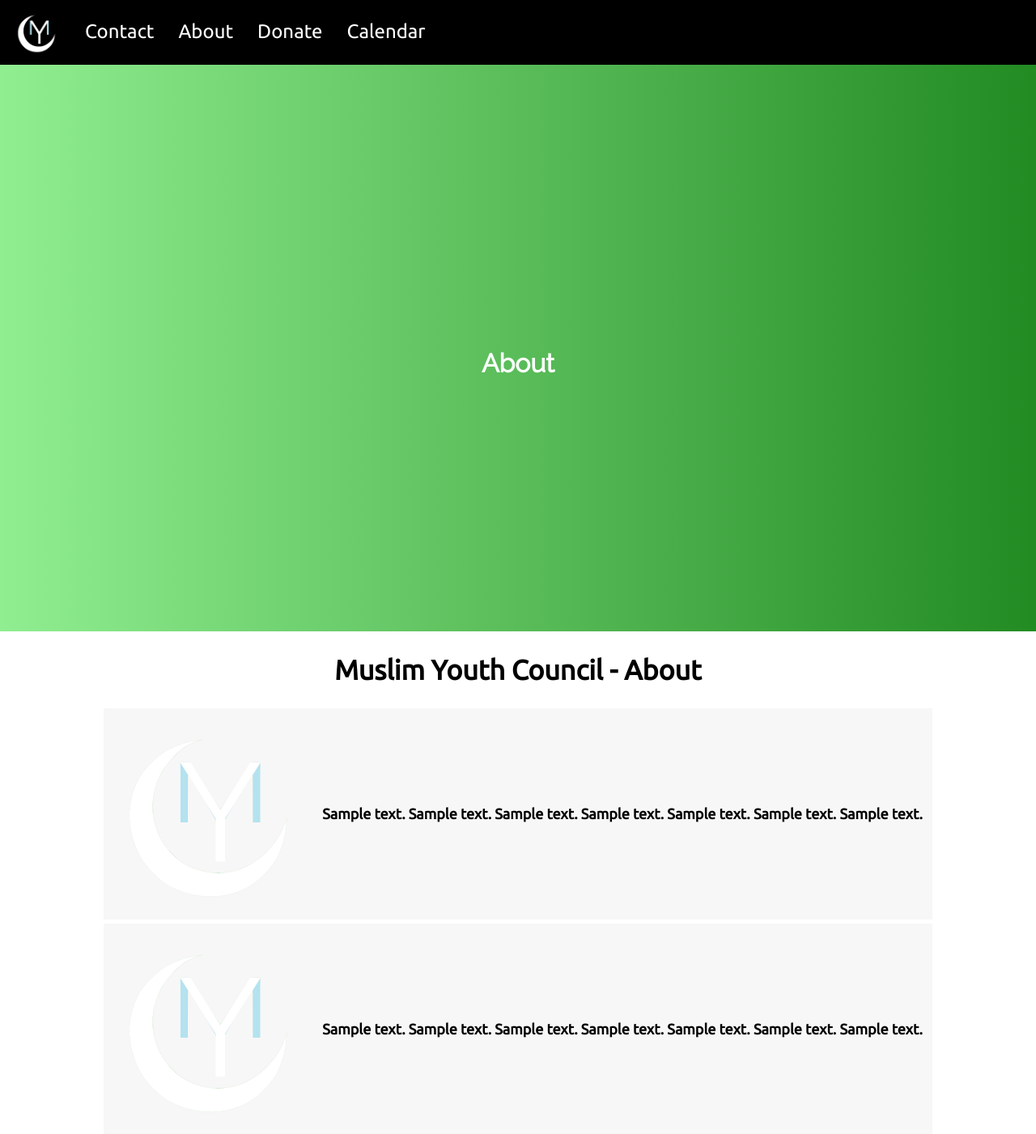
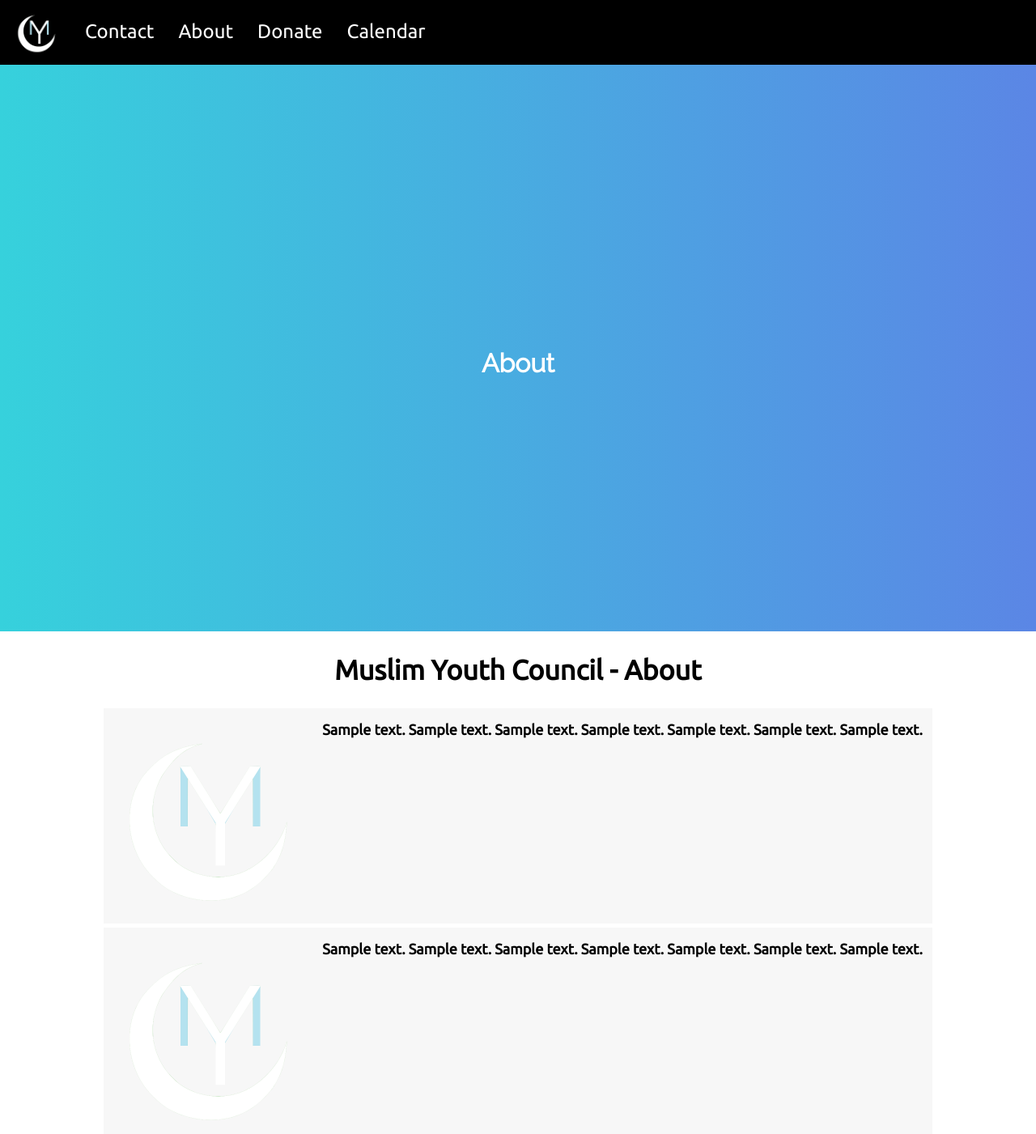
Before and after one commit to ShadowCypher/myc, a plain HTML site: page about.html in a window 1280 px wide. Shown: the top 1401 px of the page at 81% size. Drawn offline with nearby package versions, Linux system fonts and the light colour scheme.

Commit message:
CSS updated

```diff
--- a/style.css
+++ b/style.css
@@ -91,7 +91,10 @@ li a:hover {
 .header {
 	height: 700px;
 	width: 100vw;
-	background-image: linear-gradient(to right, lightgreen, forestgreen);
+	background: #36d1dc; /* fallback for old browsers */
+  background: -webkit-linear-gradient(left, #36d1dc, #5b86e5);
+  background: -o-linear-gradient(left, #36d1dc, #5b86e5);
+  background: linear-gradient(to right, #36d1dc, #5b86e5); /* Chrome 10-25, Safari 5.1-6 */ /* W3C, IE 10+/ Edge, Firefox 16+, Chrome 26+, Opera 12+, Safari 7+ */
 
 }
 
@@ -134,7 +137,7 @@ h1 {
 	margin-bottom: 30px;
 	width: 50px;
 	height: 5px;
-	background-color: red;
+	background-color: blue;
 	z-index: 1;
 	transition: 400ms ease all;
 }
@@ -178,7 +181,7 @@ transform: rotate(45deg);
 	margin-top: 5px;
 	width: 50px;
 	height: 5px;
-	background-color: yellow;
+	background-color: limegreen;
 	margin-left: -58px;
 
 }
@@ -191,7 +194,7 @@ transform: rotate(45deg);
 	width: 50px;
 	height: 5px;
 	margin-top: 35px;
-	background-color: darkorange;
+	background-color: deepskyblue;
 	margin-left: -58px;
 
 
@@ -259,20 +262,18 @@ h2 {
 	width: 20vw;
 	height: auto;
 	background-color: #F7F7F7;
-	align-content: center;
 	margin: 0 auto;
-
+	vertical-align: top;
 
 }
 
 .abt {
 
 }
-/*.abouti {
-		transition: 800ms ease all;
-		border-radius: 43%;
+.abouti {
+		margin-top: 5px;
 }
-
+/*
 .abouti:hover {
 	background-color: white;
 	border-radius: 50%;
```
